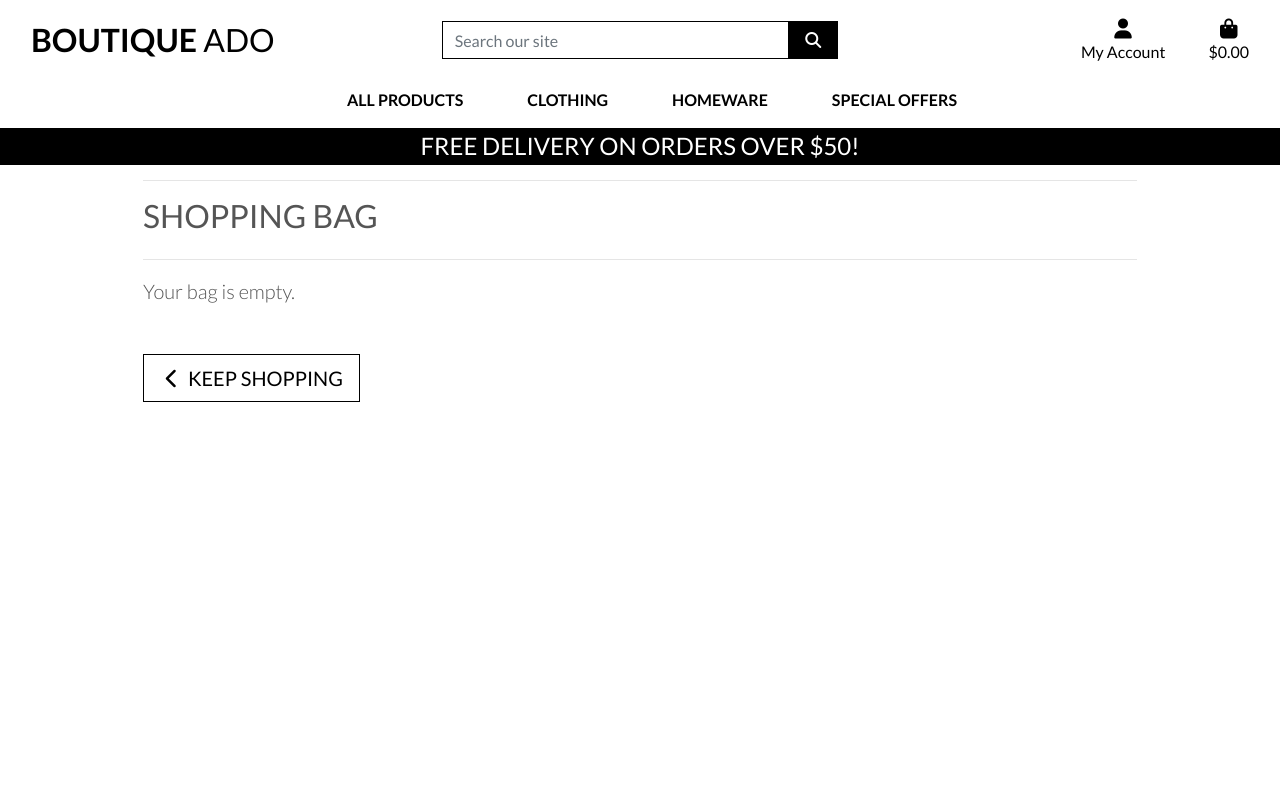
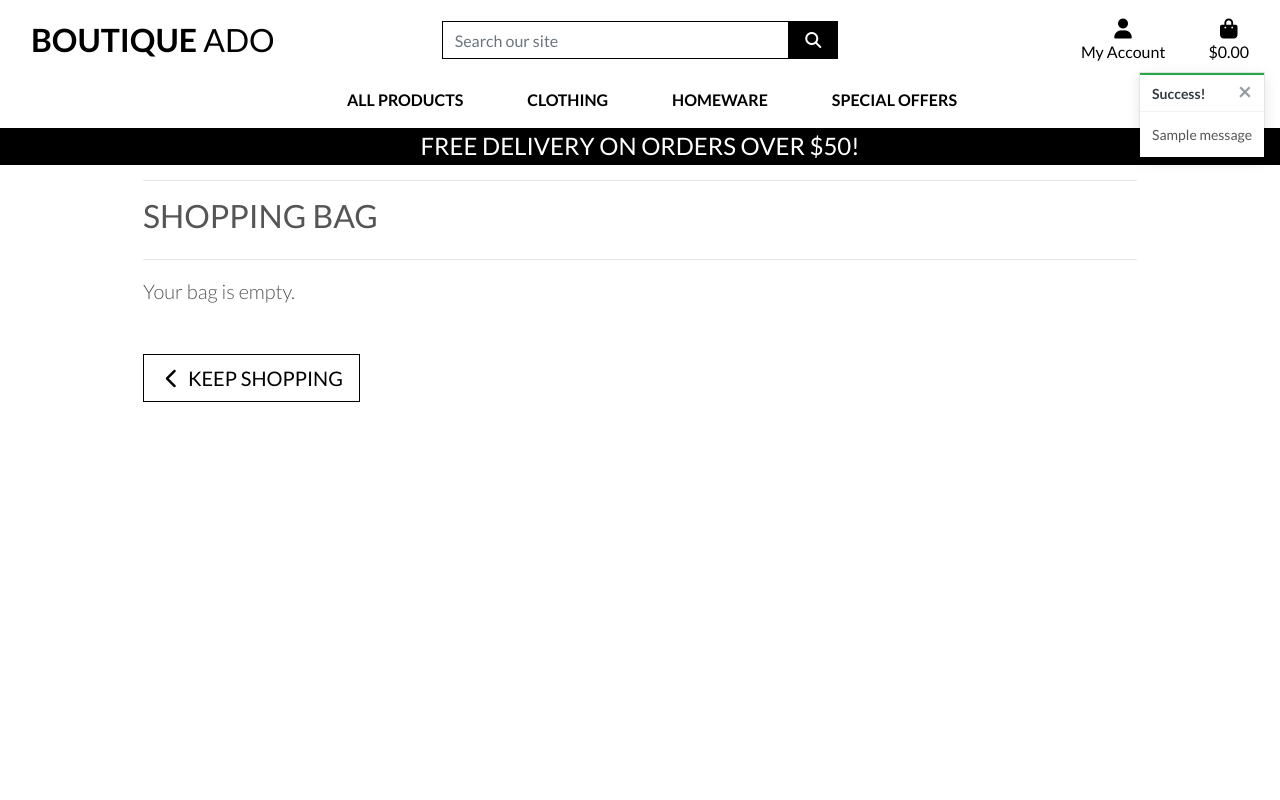
Before and after one commit to Cutbert1/boutique_ado_v1, a Django app: page /bag/ in a window 1280 px wide. Run offline with Django 3.2, Linux system fonts and the light colour scheme; one stand-in notice (Sample message) is shown; some libraries are stand-ins or nearby versions.

Commit message:
Add toasts

```diff
--- a/bag/views.py
+++ b/bag/views.py
@@ -1,4 +1,7 @@
 from django.shortcuts import render, redirect, reverse, HttpResponse
+from django.contrib import messages
+
+from products.models import Product
 
 # Create your views here.
 
@@ -11,6 +14,8 @@ def view_bag(request):
 
 def add_to_bag(request, item_id):
     """ Add a quantity of the specified product to the shopping bag """
+
+    product = Product.objects.get(pk=item_id)
 
     quantity = int(request.POST.get('quantity'))
     redirect_url = request.POST.get('redirect_url')
@@ -33,6 +38,8 @@ def add_to_bag(request, item_id):
             bag[item_id] += quantity
         else:
             bag[item_id] = quantity
+
+            messages.success(request, f'Added {product.name} to your bag')
 
     request.session['bag'] = bag
     return redirect(redirect_url)
--- a/boutique_ado/settings.py
+++ b/boutique_ado/settings.py
@@ -79,6 +79,8 @@ TEMPLATES = [
         },
     },
 ]
+
+MESSAGE_STORAGE = 'django.contrib.messages.storage.session.SessionStorage'
 
 AUTHENTICATION_BACKENDS = [
 
--- a/static/css/base.css
+++ b/static/css/base.css
@@ -95,6 +95,23 @@ a.category-badge > span.badge:hover {
     cursor: pointer;
 }
 
+/* ------------------------------- bootstrap toasts */
+
+.message-container {
+    position: fixed;
+    top: 72px;
+    right: 15px;
+    z-index: 99999999999;
+}
+
+.custom-toast {
+    overflow: visible;
+}
+
+.toast-capper {
+    height: 2px;
+}
+
 /* -------------------------------- Media Queries */
 
 /* Slightly larger container on xl screens */
--- a/templates/base.html
+++ b/templates/base.html
@@ -118,7 +118,21 @@
     </header>
 
     {% if messages %}
-    <div class="message-container"></div>
+    <div class="message-container">
+      {% for message in messages %}
+        {% with message.level as level %}
+          {% if level == 40 %} <!--level 40 is an error--->
+            {% include 'includes/toasts/toast_error.html' %}
+          {% elif level == 30 %} <!--level 30 is a warning-->
+            {% include 'includes/toasts/toast_warning.html' %}
+          {% elif level == 25 %} <!--level 25 is success-->
+            {% include 'includes/toasts/toast_success.html' %}
+          {% else %}
+            {% include 'includes/toasts/toast_info.html' %} <!--info toast used as default-->
+          {% endif %}
+        {% endwith %}
+      {% endfor %}
+    </div>
     {% endif %}
 
     {% block page_header %}
@@ -128,6 +142,11 @@
     {% endblock %}
 
     {% block postloadjs %}
+
+    <script type="text/javascript">
+      $('.toast').toast('show');
+    </script>
+
     {% endblock %}
 
 
--- /dev/null
+++ b/templates/includes/toasts/toast_success.html
@@ -0,0 +1,13 @@
+<div class="toast custom-toast rounded-0 border-top 0" data-autohide="false">
+    <div class="arrow-up arrow-success"></div>
+    <div class="w-100 toast-capper bg-success"></div>
+    <div class="toast-header bg-white text-dark">
+        <strong class="mr-auto">Success!</strong>
+        <button type="button" class="ml-2 mb-1 close text-dark" data-dismiss="toast" aria-label="Close">
+            <span aria-hidden="true">&times;</span>
+        </button>
+    </div>
+    <div class="toast-body bg-white">
+        {{ message }}
+    </div>
+</div>
```
Also changed, not shown: templates/includes/toasts/toast_error.html (added, +13 -0 lines), templates/includes/toasts/toast_info.html (added, +13 -0 lines), templates/includes/toasts/toast_warning.html (added, +13 -0 lines), db.sqlite3.
